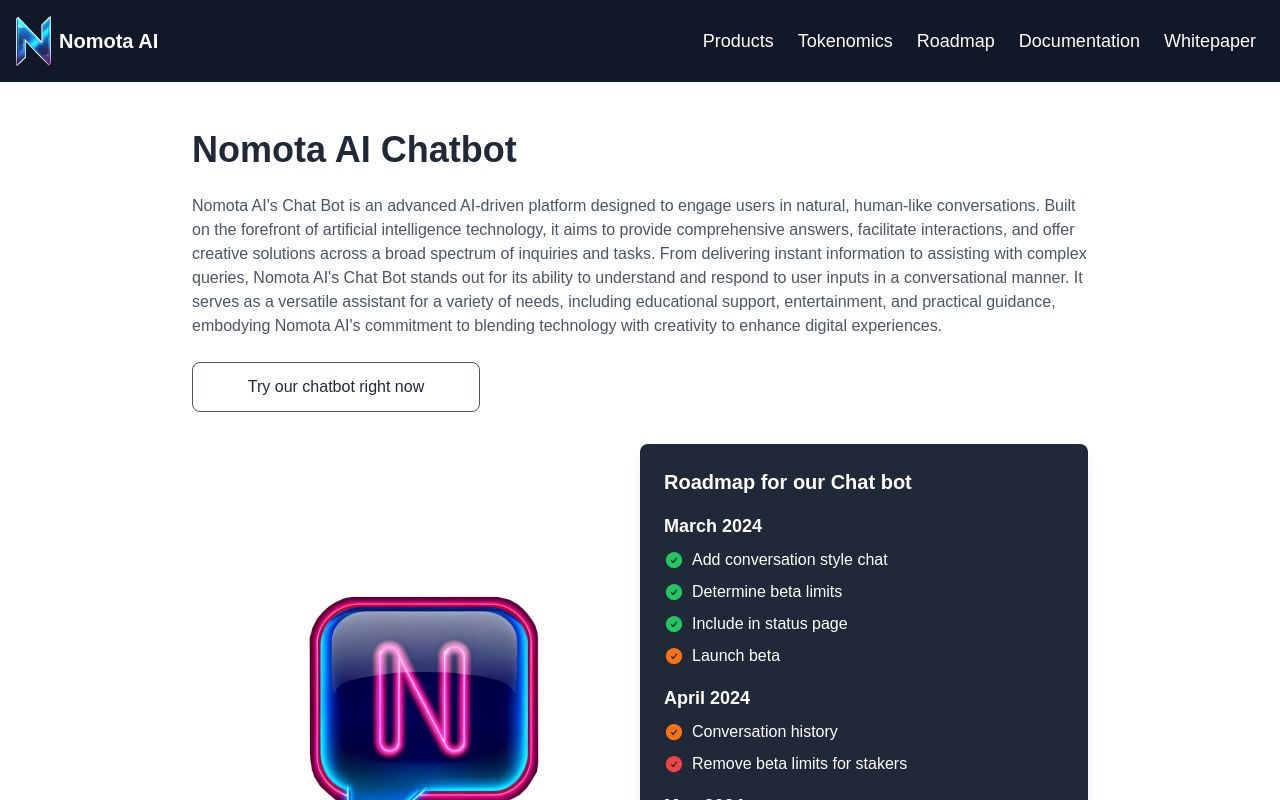
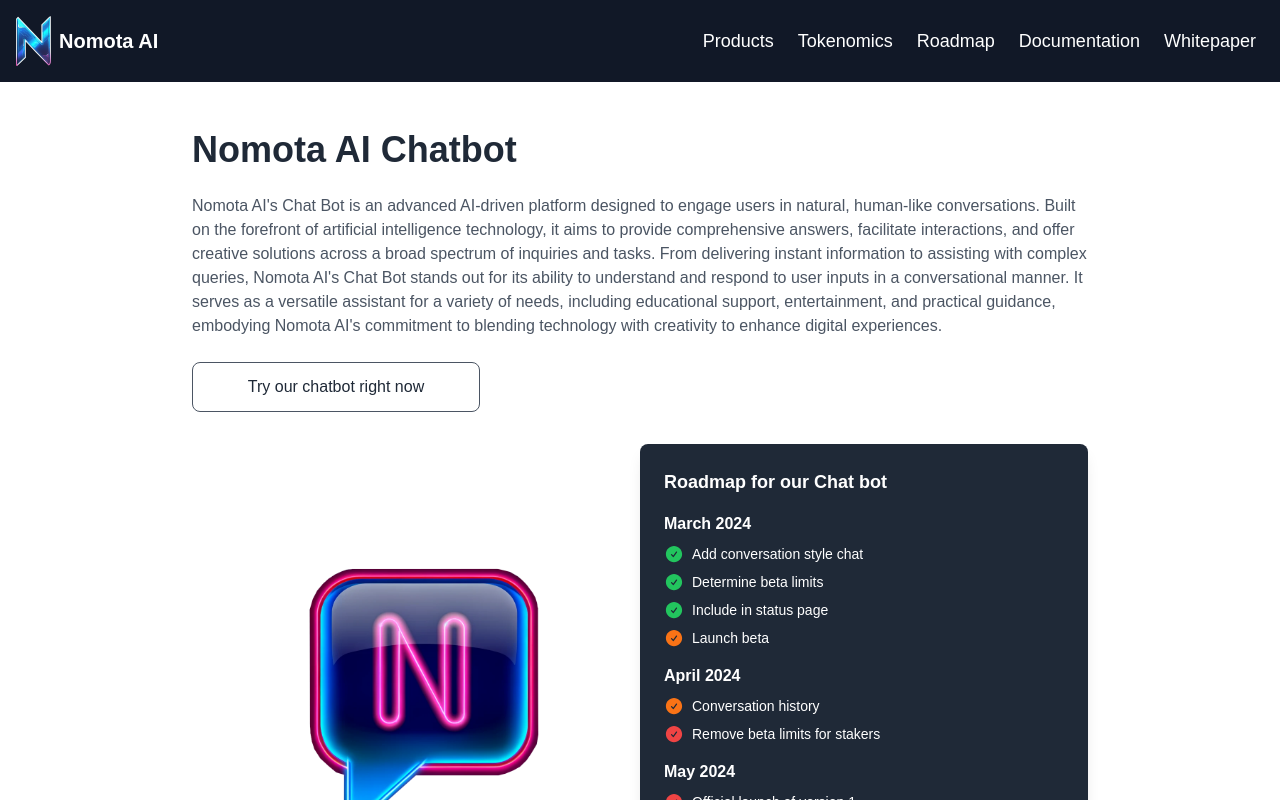
Before and after one commit to MohanVarma1965/NomotaAI, a React (Create React App) app: page /products/chatbot in a window 1280 px wide. Shown: the top 800 px of the page. Built offline with nearby package versions, Linux system fonts and the light colour scheme.

Commit message:
text size changes

```diff
--- a/src/components/RoadmapItem/index.tsx
+++ b/src/components/RoadmapItem/index.tsx
@@ -39,14 +39,14 @@
       data-aos="fade-up"
       data-aos-delay="100"
     >
-      <h2 className="text-xl font-bold text-left">{title}</h2>
+      <h2 className="text-lg font-bold text-left">{title}</h2>
       {months.map((month, index_m) => (
         <div key={index_m} className="space-y-2">
-          <h3 className="text-lg font-semibold">{month.title}</h3>
+          <h3 className="text-md font-semibold">{month.title}</h3>
           {month.milestones.map((milestone, index_ms) => (
             <div key={index_ms} className="flex items-center space-x-2">
               <CheckCircleIcon className={`h-5 w-5 ${colorClassMap[milestone.iconColor] || 'text-current'}`} />
-              <span className="flex-1">{milestone.description}</span>
+              <span className="flex-1 text-sm">{milestone.description}</span>
             </div>
           ))}
         </div>
```
